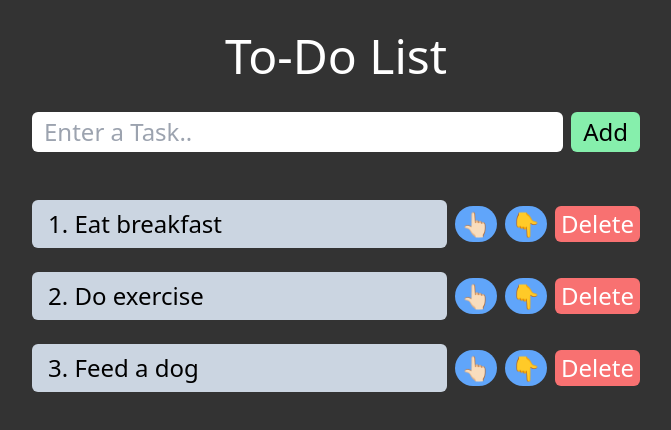
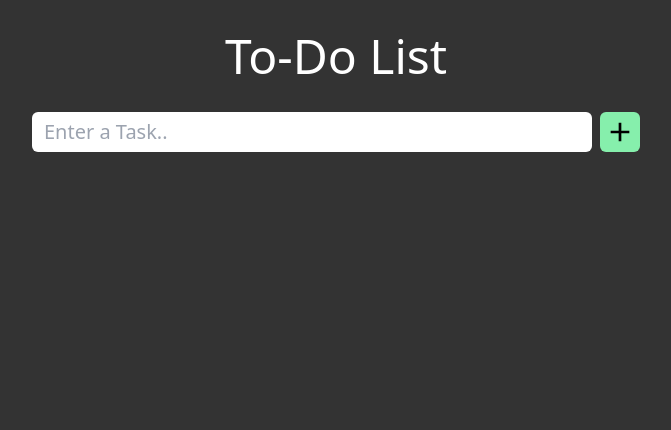
Before and after one commit to suhzeet/To-Do-List, a React (Vite) app: page / in a window 1280 px wide. Shown: the top 430 px of the page, without its empty margins (304-975 px from the left). Built offline with nearby package versions, Linux system fonts and the light colour scheme.

Commit message:
UI updated

```diff
--- a/package.json
+++ b/package.json
@@ -15,7 +15,8 @@
   "dependencies": {
     "gh-pages": "^6.1.1",
     "react": "^18.2.0",
-    "react-dom": "^18.2.0"
+    "react-dom": "^18.2.0",
+    "react-icons": "^5.5.0"
   },
   "devDependencies": {
     "@types/react": "^18.2.66",
--- a/src/ToDoList.jsx
+++ b/src/ToDoList.jsx
@@ -1,11 +1,9 @@
 import { useState } from "react";
+import { FaArrowDown, FaArrowUp } from "react-icons/fa";
+import { MdAdd, MdDelete } from "react-icons/md";
 
 function ToDoList() {
-  const [tasks, setTasks] = useState([
-    "Eat breakfast",
-    "Do exercise",
-    "Feed a dog",
-  ]);
+  const [tasks, setTasks] = useState([]);
   const [newTasks, setNewTasks] = useState("");
 
   function handleInputChange(event) {
@@ -55,15 +53,15 @@ function ToDoList() {
             <input
               type="text"
               placeholder="Enter a Task.."
-              className=" rounded-md py-1 px-3 w-full"
+              className=" text-xl rounded-md py-1 px-3 w-full focus:outline-none"
               value={newTasks}
               onChange={handleInputChange}
             />
             <button
               onClick={addTask}
-              className=" bg-green-300 py-1 px-3 rounded-md hover:bg-green-600 hover:text-white transition-all"
+              className=" flex items-center justify-center bg-green-300 p-1 rounded-md hover:bg-green-600 hover:text-white transition-all"
             >
-              Add
+              <MdAdd className=" w-8 h-8" />
             </button>
           </div>
           <div>
@@ -76,24 +74,24 @@ function ToDoList() {
                   <span className="flex items-start bg-slate-300  px-4 py-2 rounded-md w-full">
                     {index + 1}. {task}
                   </span>
-                  <div className=" flex  gap-2 items-start">
+                  <div className=" flex items-center justify-center gap-2 ">
                     <button
-                      className=" hover:opacity-70 bg-blue-400 py-0.5 px-1.5 rounded-full self-start"
+                      className=" hover:opacity-70 bg-blue-400 p-2 rounded-full self-start"
                       onClick={() => moveTaskUp(index)}
                     >
-                      👆🏻
+                      <FaArrowUp />
                     </button>
                     <button
-                      className=" hover:opacity-70 bg-blue-400 py-0.5 px-1.5 rounded-full self-start"
+                      className=" hover:opacity-70 bg-blue-400 p-2 rounded-full self-start"
                       onClick={() => moveTaskDown(index)}
                     >
-                      👇
+                      <FaArrowDown />
                     </button>
                     <button
-                      className=" hover:opacity-70 bg-red-400 py-0.5 px-1.5 rounded-md text-white col-span-2 self-start"
+                      className=" hover:opacity-70 bg-red-400 p-2 rounded-full text-black col-span-2 self-start"
                       onClick={() => deleteTask(index)}
                     >
-                      Delete
+                      <MdDelete />
                     </button>
                   </div>
                 </li>
```
Also changed, not shown: 1 other file (tests, documents, lock files or other folders).
